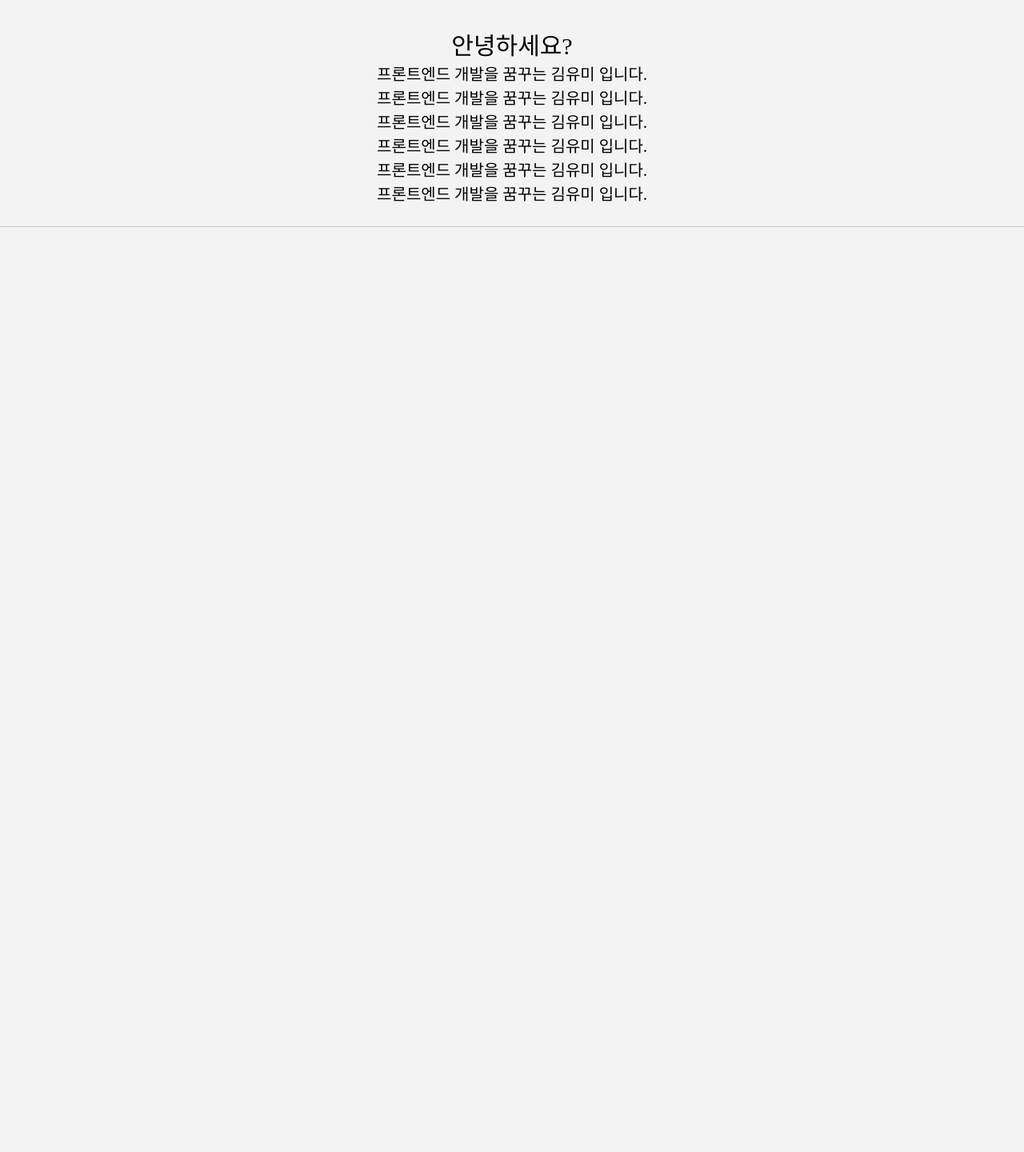
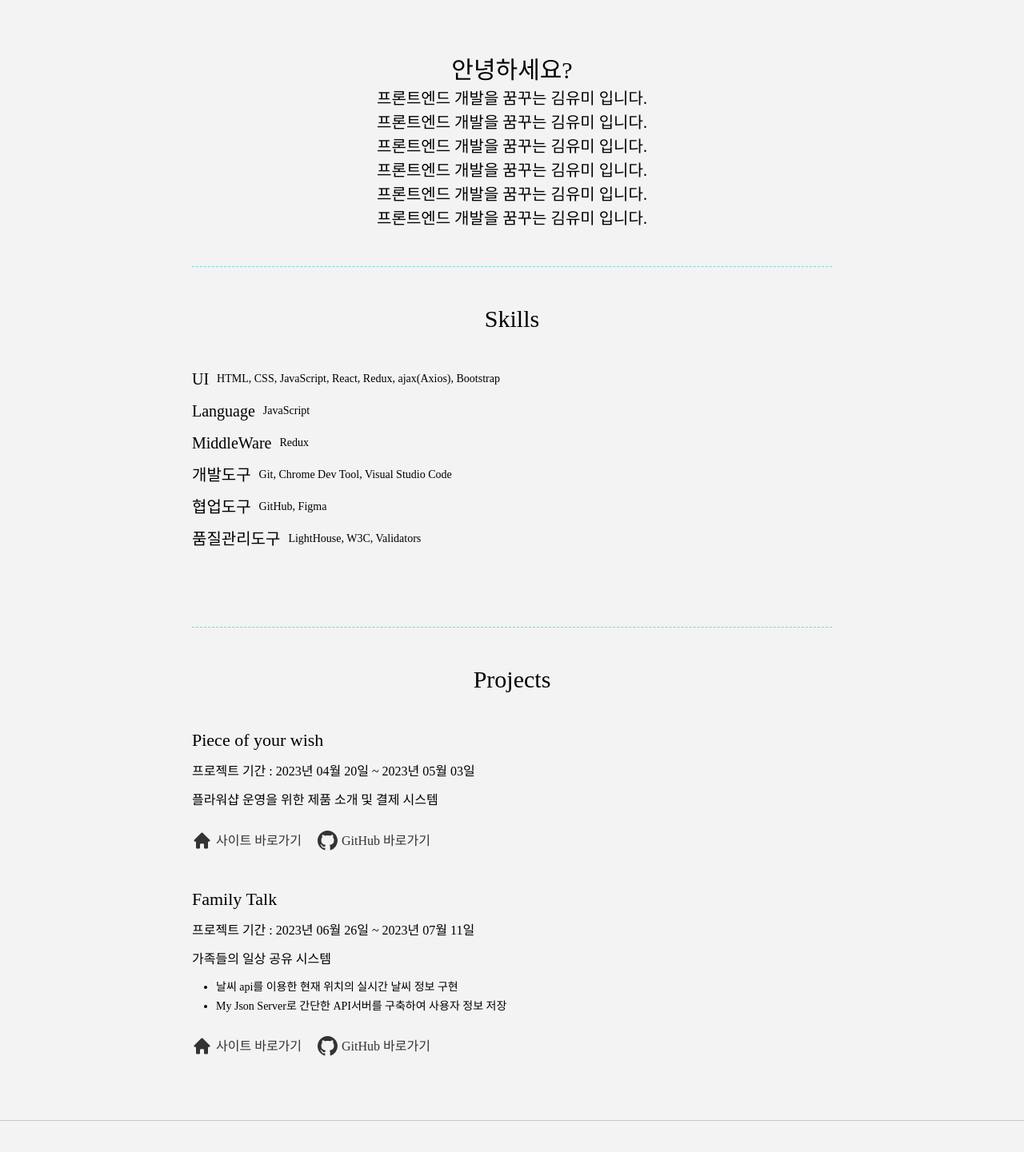
Before and after one commit to rladbal0101/portfolio, a React (Create React App) app: page / in a window 1280 px wide. Shown: the part 487-1928 px from the top of the page at 80% size. Before the commit the page ends 870 px from the top, so only its background shows below. Built offline with nearby package versions, Linux system fonts and the light colour scheme; a web font is replaced by a local one.

Commit message:
2023-08-01 Skills, Project
컴포넌트 추출 및 Skills, Project 내용 작성

```diff
--- a/src/App.js
+++ b/src/App.js
@@ -27,7 +27,7 @@ const GlobalStyle = createGlobalStyle`
   }
 
   .inner {
-    max-width: 960px;
+    max-width: 800px;
     margin: 0 auto;
   }
 
@@ -36,6 +36,12 @@ const GlobalStyle = createGlobalStyle`
   }
   .mt-2 {
     margin-top: 20px;
+  }
+  .mt-3 {
+    margin-top: 30px;
+  }
+  .mt-5 {
+    margin-top: 50px;
   }
   .ml-1 {
     margin-left: 10px;
--- /dev/null
+++ b/src/components/Projects.js
@@ -0,0 +1,102 @@
+import React from 'react';
+import styled from 'styled-components';
+import { BsGithub } from "react-icons/bs";
+import { HiMiniHome } from "react-icons/hi2";
+
+const ProjectsWraaper = styled.div`
+  padding: 50px 0;
+  border-top: 1px dashed #80d8da;
+
+  h2 {
+    font-size: 30px;
+  }
+`;
+
+const Project = styled.div`
+  text-align: left;
+
+  h3 {
+    font-size: 22px;
+  }
+  p {
+    font-size: 16px;
+  }
+  ul {
+    list-style-type: disc;
+    padding-left: 30px;
+
+    li {
+      font-size: 14px;
+    }
+    li + li {
+      margin-top: 10px;
+    }
+  }
+`;
+
+const LinkWrapper = styled.div`
+  display: flex;
+
+  a {
+    color: #333;
+    text-decoration: none;
+    display: flex;
+    align-items: center;
+
+    &:hover {
+      color: #80d8da;
+    }
+    svg {
+      font-size: 25px;
+      margin-right: 5px;
+    }
+  }
+`;
+
+function Projects(props) {
+  return (
+    <ProjectsWraaper className='mt-5'>
+      <h2>Projects</h2>
+      <Project className='mt-5'>
+        <h3>Piece of your wish</h3>
+        <p className='mt-2'>프로젝트 기간 : 2023년 04월 20일 ~ 2023년 05월 03일</p>
+        <p className='mt-2'>플라워샵 운영을 위한 제품 소개 및 결제 시스템</p>
+        <LinkWrapper className='mt-3'>
+          <p>
+            <a href='https://piecewish.netlify.app/' target='_blank'>
+              <HiMiniHome />사이트 바로가기
+            </a>
+          </p>
+          <p className='ml-2'>
+            <a href='https://github.com/rladbal0101/PieceWish.git' target='_blank'>
+              <BsGithub />GitHub 바로가기
+            </a>
+          </p>
+        </LinkWrapper>
+      </Project>
+      <Project className='mt-5'>
+        <h3>Family Talk</h3>
+        <p className='mt-2'>프로젝트 기간 : 2023년 06월 26일 ~ 2023년 07월 11일</p>
+        <p className='mt-2'>가족들의 일상 공유 시스템</p>
+        <ul className='mt-2'>
+          <li>날씨 api를 이용한 현재 위치의 실시간 날씨 정보 구현</li>
+          <li>My Json Server로 간단한 API서버를 구축하여 사용자 정보 저장</li>
+        </ul>
+        <LinkWrapper className='mt-3'>
+          <p>
+            <a href='https://family-talk.netlify.app' target='_blank'>
+              <HiMiniHome />사이트 바로가기
+            </a>
+          </p>
+          <p className='ml-2'>
+            <a href='https://github.com/evejin9/Family-Talk.git' target='_blank'>
+              <BsGithub />GitHub 바로가기
+            </a>
+          </p>
+        </LinkWrapper>
+      </Project>
+    </ProjectsWraaper>
+  );
+}
+
+export default Projects;
--- /dev/null
+++ b/src/components/Skills.js
@@ -0,0 +1,59 @@
+import React from 'react';
+import styled from 'styled-components';
+
+const SkillsWraaper = styled.div`
+  padding: 50px 0;
+  border-top: 1px dashed #80d8da;
+
+  h2 {
+    font-size: 30px;
+  }
+
+  li {
+    display: flex;
+    align-items: center;
+
+    h3 {
+      font-size: 20px;
+    }
+    p {
+      font-size: 14px;
+    }
+  }
+`;
+
+function Skills(props) {
+  return (
+    <SkillsWraaper className='mt-5'>
+      <h2>Skills</h2>
+        <ul className='mt-5'>
+          <li className='mt-2'>
+            <h3>UI</h3>
+            <p className='ml-1'>HTML, CSS, JavaScript, React, Redux, ajax(Axios), Bootstrap</p>
+          </li>
+          <li className='mt-2'>
+            <h3>Language</h3>
+            <p className='ml-1'>JavaScript</p>
+          </li>
+          <li className='mt-2'>
+            <h3>MiddleWare</h3>
+            <p className='ml-1'>Redux</p>
+          </li>
+          <li className='mt-2'>
+            <h3>개발도구</h3>
+            <p className='ml-1'>Git, Chrome Dev Tool, Visual Studio Code</p>
+          </li>
+          <li className='mt-2'>
+            <h3>협업도구</h3>
+            <p className='ml-1'>GitHub, Figma</p>
+          </li>
+          <li className='mt-2'>
+            <h3>품질관리도구</h3>
+            <p className='ml-1'>LightHouse, W3C, Validators</p>
+          </li>
+        </ul>
+    </SkillsWraaper>
+  );
+}
+
+export default Skills;
--- a/src/pages/Main.js
+++ b/src/pages/Main.js
@@ -1,29 +1,24 @@
 import React from 'react';
 import profileImg from "../images/profile_img.jpg";
 import styled from 'styled-components';
-import { GrContactInfo } from "react-icons/gr";
-
-const MainWrapper = styled.div`
-  /* margin-top: 80px; */
-  margin-top: 30px;
-`;
+import Skills from '../components/Skills';
+import Projects from '../components/Projects';
 
 const ProfileWrapper = styled.div`
   height: 400px;
   display: flex;
   justify-content: center;
-  /* background-color: blue; */
+  align-items: center;
 `;
 
 const ProfileImgWrapper = styled.div`
   width: 280px;
-  height: 300px;
+  height: 350px;
 `;
 
 const ProfileImg = styled.div`
   width: 100%;
-  /* height: 300px; */
-  /* height: 100%; */
+  height: 100%;
   background-image: url(${profileImg});
   background-repeat: no-repeat;
   background-size: cover;
@@ -52,49 +47,47 @@ const ContactTitle = styled.div`
   }
 `;
 const ContactInfoUl = styled.ul`
-  margin-top: 10px;
 
-  li {
+  h3 {
+    font-size: 18px;
+  }
+  p {
+    font-size: 14px;
 
-    h3 {
-      font-size: 20px;
-    }
-    p {
-      font-size: 16px;
+    a {
+      color: #333;
+      text-decoration: none;
 
-      a {
-        color: #333;
+      &:hover {
+        color: #80d8da;
       }
     }
   }
 `;
 
 const Introduce = styled.div`
-  margin-top: 50px;
 
   h2 {
     font-size: 30px;
   }
   p {
-    margin-top: 10px;
     font-size: 20px;
   }
 `;
 
 function Main(props) {
   return (
-    <MainWrapper className='inner'>
+    <div className='inner mt-3'>
       <ProfileWrapper>
         <ProfileImgWrapper>
           <ProfileImg />
         </ProfileImgWrapper>
         <ProfileInfo>
           <ContactTitle>
-            {/* <GrContactInfo/> */}
             <h2>김 유 미</h2>
             <p className='ml-1'>프론트엔드 개발자</p>
           </ContactTitle>
-          <ContactInfoUl>
+          <ContactInfoUl className='mt-1'>
             <li className='mt-2'>
               <h3>생년월일</h3>
               <p className='mt-1'>1993년 11월 16일</p>
@@ -120,16 +113,20 @@ function Main(props) {
           </ContactInfoUl>
         </ProfileInfo>
       </ProfileWrapper>
-      <Introduce>
+      <Introduce className='mt-5'>
         <h2>안녕하세요?</h2>
-        <p>프론트엔드 개발을 꿈꾸는 김유미 입니다.</p>
-        <p>프론트엔드 개발을 꿈꾸는 김유미 입니다.</p>
-        <p>프론트엔드 개발을 꿈꾸는 김유미 입니다.</p>
-        <p>프론트엔드 개발을 꿈꾸는 김유미 입니다.</p>
-        <p>프론트엔드 개발을 꿈꾸는 김유미 입니다.</p>
-        <p>프론트엔드 개발을 꿈꾸는 김유미 입니다.</p>
+        <p className='mt-1'>프론트엔드 개발을 꿈꾸는 김유미 입니다.</p>
+        <p className='mt-1'>프론트엔드 개발을 꿈꾸는 김유미 입니다.</p>
+        <p className='mt-1'>프론트엔드 개발을 꿈꾸는 김유미 입니다.</p>
+        <p className='mt-1'>프론트엔드 개발을 꿈꾸는 김유미 입니다.</p>
+        <p className='mt-1'>프론트엔드 개발을 꿈꾸는 김유미 입니다.</p>
+        <p className='mt-1'>프론트엔드 개발을 꿈꾸는 김유미 입니다.</p>
       </Introduce>
-    </MainWrapper>
+
+      <Skills />
+      <Projects />
+
+    </div>
   );
 }
 
```
Also changed, not shown: src/components/Education.js (added, +11 -0 lines), src/components/Work.js (added, +11 -0 lines).
